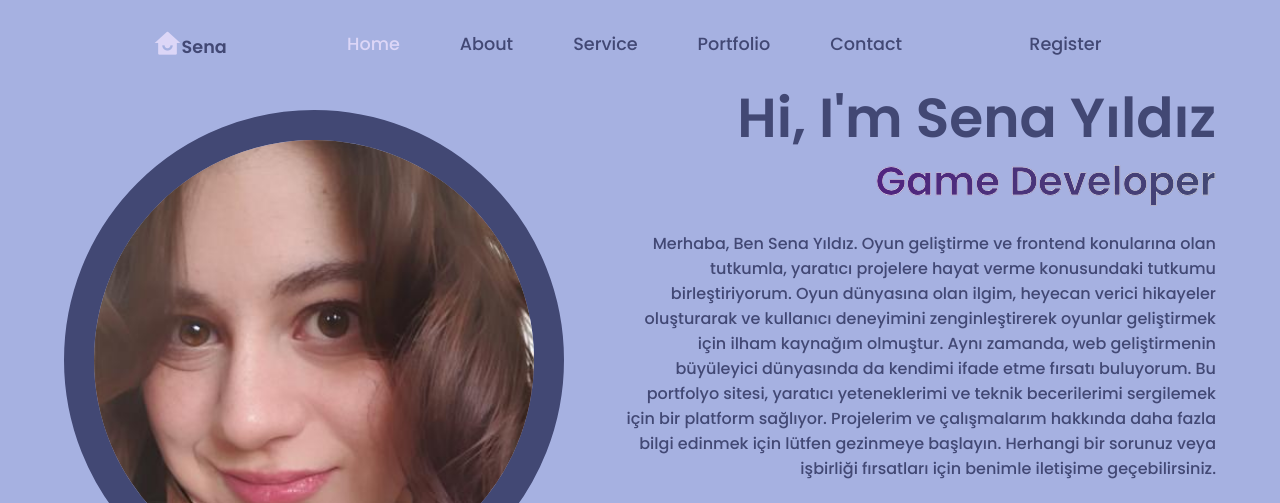
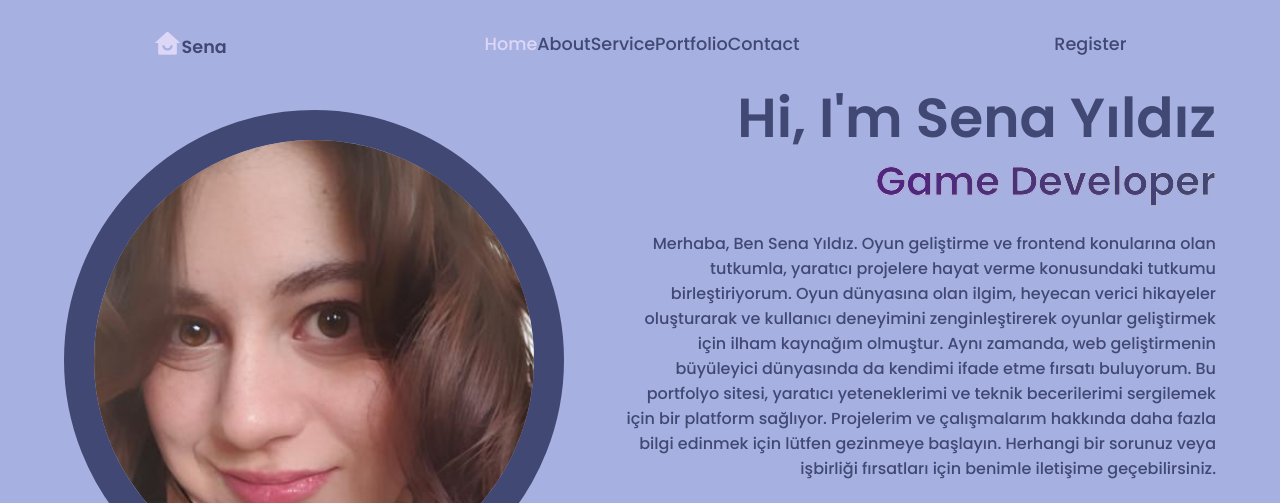
Before and after one commit to Senayldz/My_Portfolio_Website, a plain HTML site: page index.html in a window 1280 px wide. Shown: the top 503 px of the page. Drawn offline with nearby package versions, Linux system fonts and the light colour scheme.

Commit message:
Update style.css

```diff
--- a/style.css
+++ b/style.css
@@ -16,6 +16,7 @@
 
 /* Navbar*/
 body {
+    min-height: 900px;
     background: var(--bg-color);
     color: var(--text-color-primary);
 }
@@ -60,7 +61,6 @@ header {
     font-size: 1.1rem;
     font-weight: 500;
     padding: 5px 0;
-    margin: 0px 30px;
     transition: all .50s ease;
 }
 
@@ -78,8 +78,6 @@ header {
 }
 
 .main a {
-    margin-right: 25px;
-    margin-left: 10px;
     color: var(--text-color-primary);
     font-size: 1.1rem;
     font-weight: 500;
@@ -334,8 +332,10 @@ textarea {
 
     .navbar.open {
         right: 2%;
+        overflow-y: scroll;
     }
 }
+
 
 /* Section Responsive */
 @media (max-width: 1000px) {
@@ -350,7 +350,7 @@ textarea {
     }
 }
 
-/* Contant Responsive */
+/* Contact Responsive */
 @media(max-width:800px) {
     .contact-form {
         margin-top: 500px;
```
